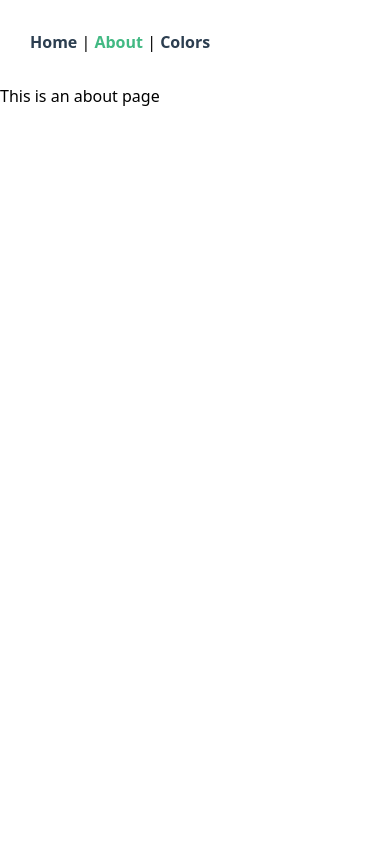
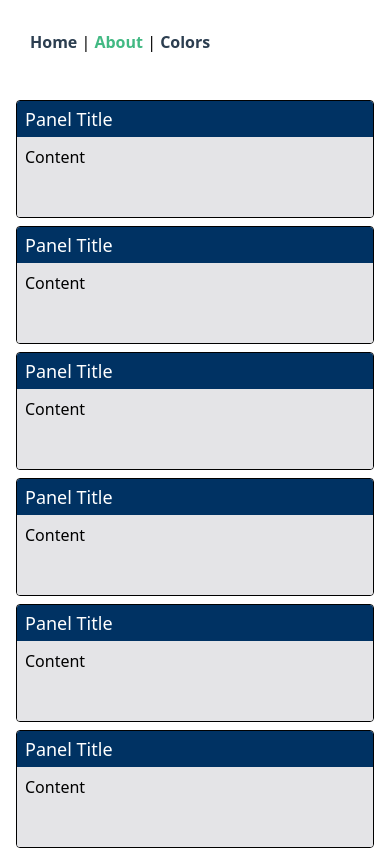
Before and after one commit to philbaker4/vue-tailwind-play, a Vue app: page /about in a window 390 px wide. Built offline with nearby package versions, Linux system fonts and the light colour scheme.

Commit message:
DvPanel: basic panel with responsive about display

```diff
--- /dev/null
+++ b/src/components/DvPanel.vue
@@ -0,0 +1,22 @@
+<template>
+  <div class="rounded overflow-hidden border border-black">
+    <div
+      class="px-2 py-1 border-bottom border-black bg-indBlue text-white text-lg"
+    >
+      Panel Title
+    </div>
+    <div class="p-2 bg-gray-200">
+      <div class="h-16">
+        Content
+      </div>
+    </div>
+  </div>
+</template>
+
+<script>
+export default {};
+</script>
+
+<style scoped lang="scss">
+// @import 'dv/lib/SASS/_vars.scss';
+</style>
--- a/src/views/About.vue
+++ b/src/views/About.vue
@@ -1,5 +1,23 @@
 <template>
-  <div class="about">
-    <h1>This is an about page</h1>
+  <div
+    class="p-4 grid lg:grid-cols-4 md:grid-cols-3 sm:grid-cols-2 grid-cols-1 gap-2"
+  >
+    <DvPanel />
+    <DvPanel />
+    <DvPanel />
+    <DvPanel />
+    <DvPanel />
+    <DvPanel />
   </div>
 </template>
+
+<script>
+import DvPanel from "@/components/DvPanel.vue";
+export default {
+  components: {
+    DvPanel
+  }
+};
+</script>
+
+<style scoped lang="scss"></style>
```
